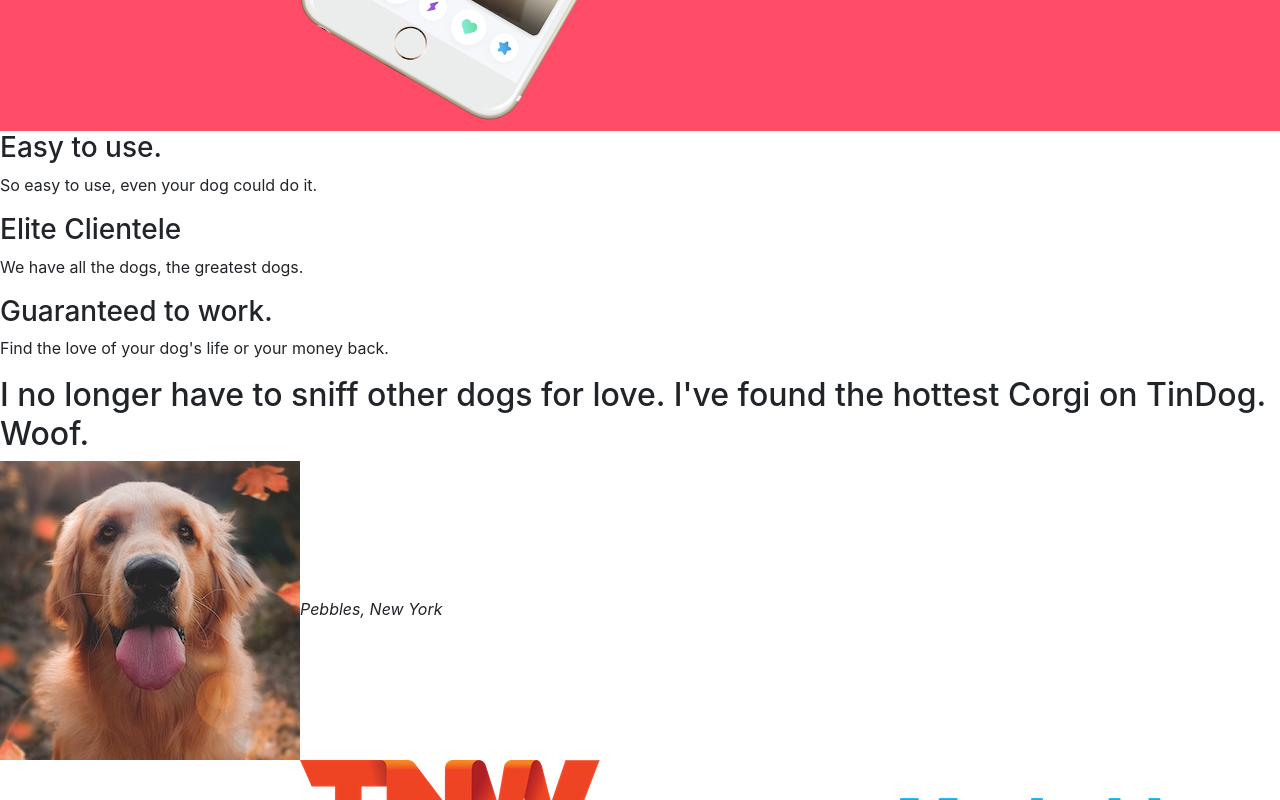
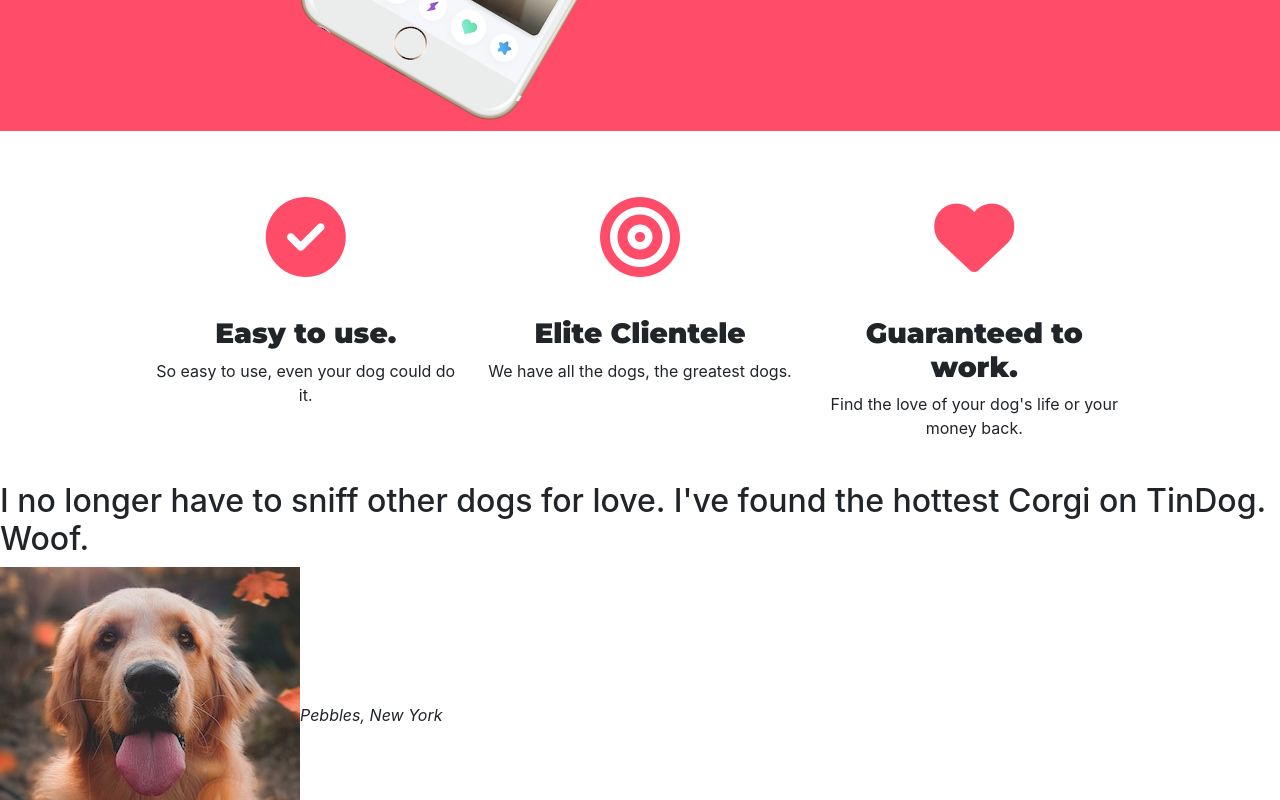
Before and after one commit to Max-Guerin/WebPage, a React (Create React App) app in the folder my-app/: page / in a window 1280 px wide. Shown: the part 1340-2140 px from the top of the page. Built offline with nearby package versions, Linux system fonts and the light colour scheme.

Commit message:
Added styles and icons to the features section

```diff
--- a/my-app/src/App.css
+++ b/my-app/src/App.css
@@ -23,11 +23,17 @@
   margin: 20px;
 }
 
+{/*-- Title */}
+
 h1 {
   font-family: 'Montserrat';
   font-size: 5rem;
   line-height: 1.5;
   color: white;
+}
+
+h3 {
+  font-family: 'Montserrat';
 }
 
 .container-fluid {
@@ -47,3 +53,19 @@ h1 {
   transform: rotate(30deg);
   margin-left: 16rem;
 }
+
+{/*-- Features */}
+
+#features {
+  text-align: center;
+  padding: auto 5%;
+  }
+
+.feature-icon {
+  line-height: 2;
+  color: #ff4c68
+  }
+
+.feature-icon:hover {
+  color: rgb(199, 8, 37)
+}
--- a/my-app/src/App.js
+++ b/my-app/src/App.js
@@ -62,13 +62,27 @@ function App() {
               <div className="row">
                 <div className="col-lg-6">
                   <h1>Meet new and interesting dogs nearby.</h1>
-                <button type="button" className="btn btn-lg btn-dark dl-button"><i class="fab fa-apple"></i> Download</button>
-                <button type="button" className="btn btn-lg btn-outline-light dl-button"><i class="fab fa-google-play"></i> Download</button>
+                  <button
+                    type="button"
+                    className="btn btn-lg btn-dark dl-button"
+                  >
+                  <i className="fab fa-apple"></i> Download
+                  </button>
+                  <button
+                    type="button"
+                    className="btn btn-lg btn-outline-light dl-button"
+                  >
+                    <i class="fab fa-google-play"></i> Download
+                  </button>
                 </div>
 
                 <div className="row">
                   <div className="col-lg-6">
-                  <img className="rotated title-img" src="./images/iphone6.png" alt="iphone-mockup" />
+                    <img
+                      className="rotated title-img"
+                      src="./images/iphone6.png"
+                      alt="iphone-mockup"
+                    />
                   </div>
                 </div>
               </div>
@@ -79,14 +93,27 @@ function App() {
           {/*-- Features */}
 
           <section id="features">
+            <div className="container-fluid">
+              <div className="row">
+                <div className="col-lg-4">
+                  <i class="feature-icon fas fa-check-circle fa-5x"></i>
                   <h3>Easy to use.</h3>
                   <p>So easy to use, even your dog could do it.</p>
+                </div>
 
+                <div className="col-lg-4">
+                  <i className="feature-icon fas fa-bullseye fa-5x"></i>
                   <h3>Elite Clientele</h3>
                   <p>We have all the dogs, the greatest dogs.</p>
+                </div>
 
+                <div className="col-lg-4">
+                  <i className="feature-icon fas fa-heart fa-5x"></i>
                   <h3>Guaranteed to work.</h3>
                   <p>Find the love of your dog's life or your money back.</p>
+                </div>
+              </div>
+            </div>
           </section>
 
           {/*-- Testimonials */}
```
Lines whose indentation alone changed are shown as unchanged.
